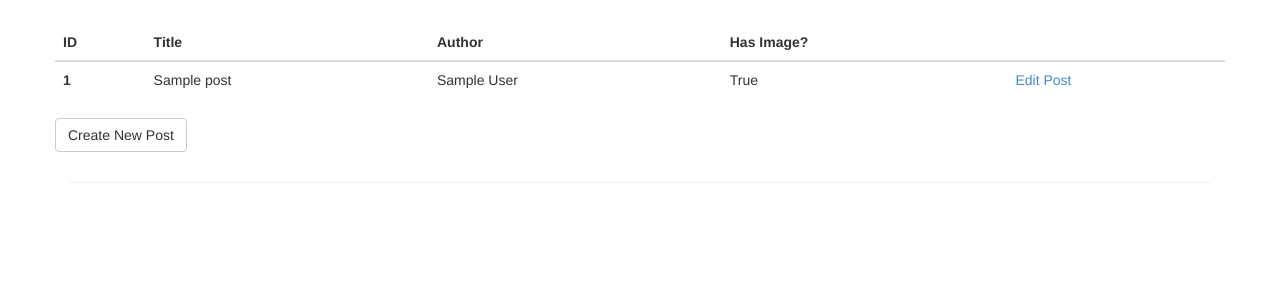
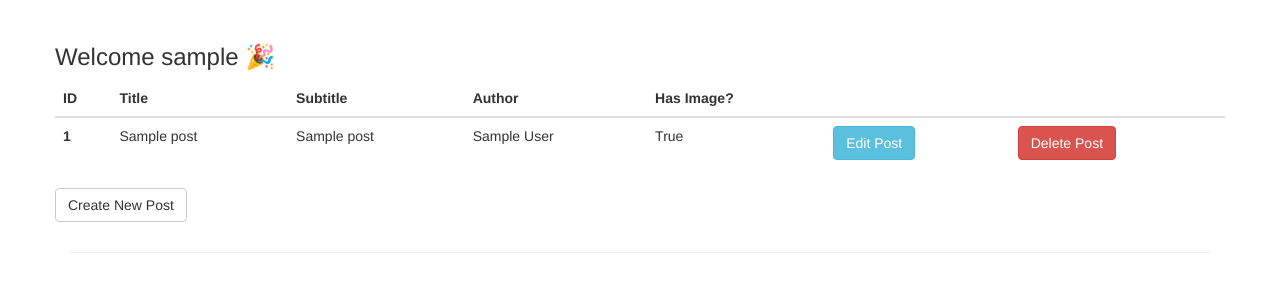
Before and after one commit to Bayurzx/myproject, a Flask app: page / in a window 1280 px wide. Shown: the part 51-351 px from the top of the page. Run offline with Flask 2, Linux system fonts and the light colour scheme; a user stored in the database is signed in; tables that the repository leaves empty hold one stand-in row (values such as "Sample post"); parts of the project's set-up code (start-up, migrations or seed data) failed here and were passed over; some libraries are stand-ins or nearby versions.

Commit message:
Added bonuses

```diff
--- a/FlaskWebProject/forms.py
+++ b/FlaskWebProject/forms.py
@@ -13,6 +13,7 @@ class LoginForm(FlaskForm):
 
 class PostForm(FlaskForm):
     title = StringField('Title', validators=[DataRequired()])
+    subtitle = StringField('Subtitle')
     author = StringField('Author', validators=[DataRequired()])
     body = TextAreaField('Body', validators=[DataRequired()])
     image_path = FileField('Image', validators=[FileAllowed(['jpg', 'png'], 'Images only!')])
--- a/FlaskWebProject/templates/index.html
+++ b/FlaskWebProject/templates/index.html
@@ -3,11 +3,13 @@
 {% block content %}
 <div>
     <div class="row" style="margin-top: 25px;">
+      <h3>Welcome {{person}} 🎉</h3>
         <table class="table">
             <thead class="thead-dark">
                 <tr>
                     <th scope="col">ID</th>
                     <th scope="col">Title</th>
+                    <th scope="col">Subtitle</th>
                     <th scope="col">Author</th>
                     <th scope="col">Has Image?</th>
                     <th scope="col" />
@@ -19,9 +21,11 @@
             <tr>
                 <th scope="row">{{ post.id }} </th>
                 <td>{{ post.title }}</td>
+                <td>{{ post.subtitle }}</td>
                 <td>{{ post.author }}</td>
                 <td>{{ post.image_path != None }}</td>
-                <td><a href="{{ url_for('post', id=post.id) }}">Edit Post</a></td>
+                <td><a class="button btn btn-info" href="{{ url_for('post', id=post.id) }}">Edit Post</a></td>
+                <td><a class="button btn btn-danger" href="{{ url_for('delete', id=post.id) }}">Delete Post</a></td>
             </tr>
             {% endfor %}
         </table>
--- a/FlaskWebProject/views.py
+++ b/FlaskWebProject/views.py
@@ -21,10 +21,12 @@ imageSourceUrl = 'https://'+ app.config['BLOB_ACCOUNT']  + '.blob.core.windows.n
 def home():
     user = User.query.filter_by(username=current_user.username).first_or_404()
     posts = Post.query.all()
+    form = LoginForm()
     return render_template(
         'index.html',
         title='Home Page',
-        posts=posts
+        posts=posts,
+        person=user.username
     )
 
 @app.route('/new_post', methods=['GET', 'POST'])
@@ -58,6 +60,20 @@ def post(id):
         form=form
     )
 
+
+@app.route('/delete/<int:id>', methods=['GET', 'POST'])
+@login_required
+def delete(id):
+    post = Post.query.get(int(id))
+
+    post.delete_post(id)
+    flash('It was successfully deleted!')
+    return redirect(url_for('home'))
+    return render_template(
+        'index.html'
+    )
+
+
 @app.route('/login', methods=['GET', 'POST'])
 def login():
     log = ""
@@ -79,7 +95,7 @@ def login():
             next_page = url_for('home')
         # NOTE: logging successful login attempts!
         log = "info"
-        app.logger.info('logging info issue: Login was successful!')
+        app.logger.info('logging info issue: Logging-in '+form.username.data+' was successful!')
         return redirect(next_page)
     session["state"] = str(uuid.uuid4())
     auth_url = _build_auth_url(scopes=Config.SCOPE, state=session["state"])
```
Also changed, not shown: FlaskWebProject/models.py (+13 -0 lines), FlaskWebProject/templates/post.html (+7 -0 lines), config.py (+4 -4 lines), README.md, 2 other files.
